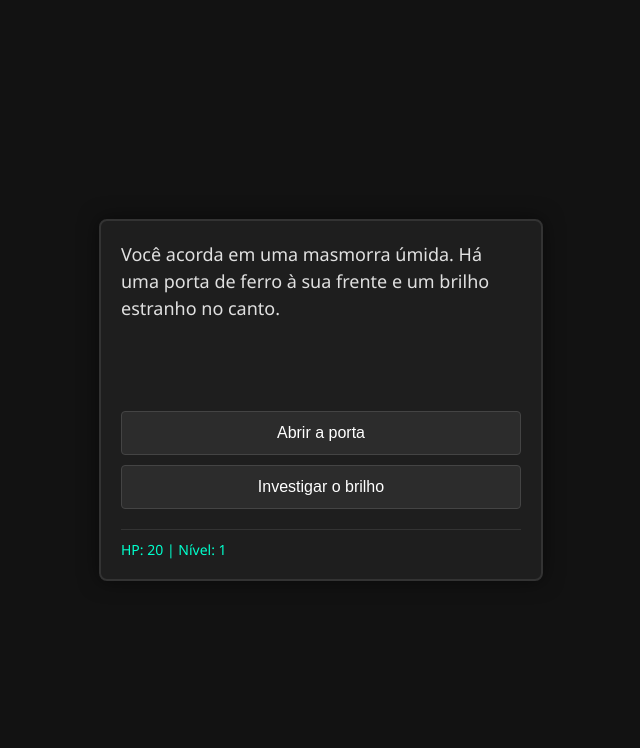
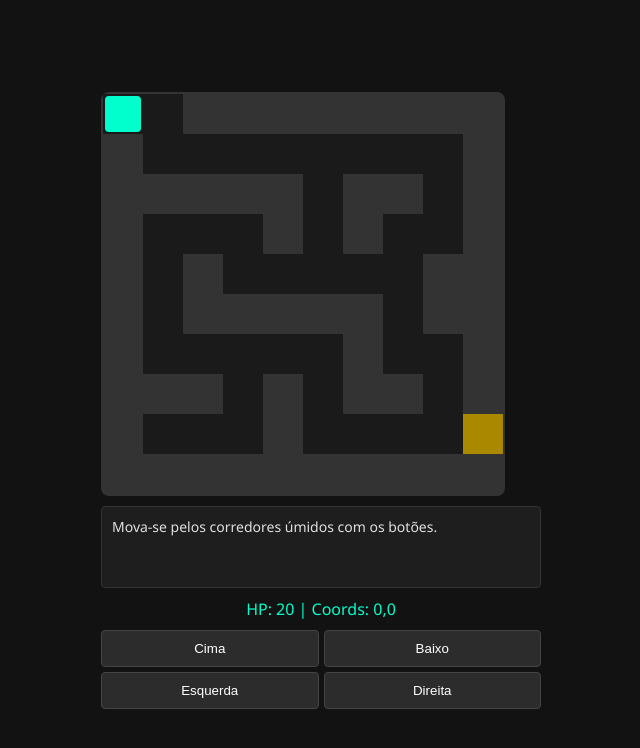
Before and after one commit to luiskirsch/luiskirsch.github.io, a plain HTML site: page rpg.html in a window 1280 px wide. Shown: the whole page, without its empty margins (319-959 px from the left). Drawn offline with Linux system fonts and the light colour scheme.

Commit message:
Update rpg.html

```diff
--- a/rpg.html
+++ b/rpg.html
@@ -2,153 +2,189 @@
 <html lang="pt-br">
 <head>
     <meta charset="UTF-8">
-    <title>RPG de Código - Exemplo</title>
+    <title>RPG 2D de Código Puro</title>
     <style>
         body {
             background-color: #121212;
             color: #e0e0e0;
-            font-family: 'Segoe UI', Tahoma, Geneva, Verdana, sans-serif;
+            font-family: 'Segoe UI', sans-serif;
             display: flex;
             justify-content: center;
             align-items: center;
             height: 100vh;
             margin: 0;
+            flex-direction: column;
         }
 
-        #game-container {
-            width: 400px;
-            background: #1e1e1e;
-            padding: 20px;
-            border-radius: 8px;
-            border: 2px solid #333;
-            box-shadow: 0 0 20px rgba(0,0,0,0.5);
-        }
-
-        #screen-text {
-            height: 150px;
-            margin-bottom: 20px;
-            font-size: 18px;
-            line-height: 1.5;
-            overflow-y: auto;
-        }
-
-        #controls {
+        /* O novo contêiner principal */
+        #game-view {
+            width: 440px;
             display: flex;
             flex-direction: column;
             gap: 10px;
+        }
+
+        /* A Grid do Mapa (10x10) */
+        #map-container {
+            width: 400px;
+            height: 400px;
+            background: #1a1a1a;
+            border: 2px solid #333;
+            border-radius: 8px;
+            display: grid;
+            grid-template-columns: repeat(10, 1fr);
+            grid-template-rows: repeat(10, 1fr);
+            position: relative; /* Para o personagem flutuar sobre ela */
+        }
+
+        /* Estilo para as paredes */
+        .wall { background-color: #333; }
+        /* Estilo para o chão */
+        .floor { background-color: #1a1a1a; }
+        /* Estilo para o objetivo (Tesouro/Porta) */
+        .goal { background-color: #aa8800; }
+
+        /* O Personagem (Um quadrado simples) */
+        #player {
+            width: 36px;
+            height: 36px;
+            background-color: #00ffcc;
+            position: absolute;
+            transition: all 0.1s ease-out; /* Efeito suave de movimento */
+            top: 2px;
+            left: 2px;
+            border-radius: 4px;
+        }
+
+        /* O Log de Texto adaptado */
+        #event-log {
+            background: #1e1e1e;
+            padding: 10px;
+            border-radius: 4px;
+            border: 1px solid #333;
+            height: 60px;
+            overflow-y: auto;
+            font-size: 14px;
+        }
+
+        /* Os Controles Adaptados */
+        #controls {
+            display: grid;
+            grid-template-columns: 1fr 1fr;
+            gap: 5px;
         }
 
         button {
             background: #2c2c2c;
             color: white;
             border: 1px solid #444;
-            padding: 12px;
+            padding: 10px;
             border-radius: 4px;
             cursor: pointer;
-            font-size: 16px;
-            transition: all 0.3s;
+            transition: all 0.2s;
         }
 
-        button:hover {
-            background: #3d3d3d;
-            border-color: #00ffcc;
-            /* Efeito de brilho que você gosta */
-            box-shadow: 0 0 10px rgba(0, 255, 204, 0.3);
-        }
+        button:hover { background: #3d3d3d; border-color: #00ffcc; }
 
-        #stats {
-            margin-top: 20px;
-            padding-top: 10px;
-            border-top: 1px solid #333;
-            font-size: 14px;
-            color: #00ffcc;
-        }
+        #stats { color: #00ffcc; text-align: center; }
     </style>
 </head>
 <body>
 
-<div id="game-container">
-    <div id="screen-text">Carregando aventura...</div>
-    <div id="controls"></div>
-    <div id="stats">HP: <span id="hp">20</span> | Nível: <span id="lvl">1</span></div>
+<div id="game-view">
+    <div id="map-container">
+        </div>
+    <div id="event-log"></div>
+    <div id="stats">HP: 20 | Coords: <span id="coords">0,0</span></div>
+    <div id="controls">
+        <button onclick="move(0, -1)">Cima</button>
+        <button onclick="move(0, 1)">Baixo</button>
+        <button onclick="move(-1, 0)">Esquerda</button>
+        <button onclick="move(1, 0)">Direita</button>
+    </div>
 </div>
 
 <script>
-    // Lógica do jogo (Baseada em Estados)
-    const gameStates = {
-        inicio: {
-            texto: "Você acorda em uma masmorra úmida. Há uma porta de ferro à sua frente e um brilho estranho no canto.",
-            botoes: [
-                { rotulo: "Abrir a porta", proximo: "corredor" },
-                { rotulo: "Investigar o brilho", proximo: "tesouro" }
-            ]
-        },
-        tesouro: {
-            texto: "Era um amuleto antigo! Você sente um poder crescendo em você. (HP Restaurado)",
-            botoes: [
-                { rotulo: "Ir para a porta", proximo: "corredor" }
-            ],
-            acao: () => { player.hp = 20; updateStats(); }
-        },
-        corredor: {
-            texto: "Um corredor longo e escuro. Você ouve passos pesados vindo em sua direção.",
-            botoes: [
-                { rotulo: "Lutar!", proximo: "combate" },
-                { rotulo: "Tentar se esconder", proximo: "esconder" }
-            ]
-        },
-        combate: {
-            texto: "Um Orc surge das sombras! Você saca sua espada.",
-            botoes: [
-                { rotulo: "Atacar (Gasta HP)", proximo: "vitoria" },
-                { rotulo: "Fugir", proximo: "inicio" }
-            ]
-        },
-        vitoria: {
-            texto: "Você derrotou o Orc! O caminho está livre para a saída.",
-            botoes: [
-                { rotulo: "Recomeçar", proximo: "inicio" }
-            ],
-            acao: () => { player.lvl++; player.hp -= 5; updateStats(); }
-        },
-        esconder: {
-            texto: "O Orc passou direto por você. Que sorte! Você encontrou uma saída secreta.",
-            botoes: [
-                { rotulo: "Recomeçar", proximo: "inicio" }
-            ]
+    // Configurações do Mapa (10x10)
+    // 0 = Chão, 1 = Parede, 2 = Objetivo
+    const mapWidth = 10;
+    const mapHeight = 10;
+    const tileSize = 40; // 400px / 10 tiles
+
+    const mapData = [
+        [0,0,1,1,1,1,1,1,1,1],
+        [1,0,0,0,0,0,0,0,0,1],
+        [1,1,1,1,1,0,1,1,0,1],
+        [1,0,0,0,1,0,1,0,0,1],
+        [1,0,1,0,0,0,0,0,1,1],
+        [1,0,1,1,1,1,1,0,1,1],
+        [1,0,0,0,0,0,1,0,0,1],
+        [1,1,1,0,1,0,1,1,0,1],
+        [1,0,0,0,1,0,0,0,0,2], // 2 é o objetivo
+        [1,1,1,1,1,1,1,1,1,1]
+    ];
+
+    // Posição inicial do jogador
+    let playerPos = { x: 0, y: 0 };
+
+    // Criar o Mapa no DOM
+    function createMap() {
+        const container = document.getElementById('map-container');
+        for (let y = 0; y < mapHeight; y++) {
+            for (let x = 0; x < mapWidth; x++) {
+                const tile = document.createElement('div');
+                tile.className = mapData[y][x] === 1 ? 'wall' : (mapData[y][x] === 2 ? 'goal' : 'floor');
+                container.appendChild(tile);
+            }
         }
-    };
 
-    let player = { hp: 20, lvl: 1 };
-
-    function updateStats() {
-        document.getElementById('hp').innerText = player.hp;
-        document.getElementById('lvl').innerText = player.lvl;
+        // Adicionar o jogador por último (para flutuar)
+        const playerDiv = document.createElement('div');
+        playerDiv.id = 'player';
+        container.appendChild(playerDiv);
     }
 
-    function renderState(stateKey) {
-        const state = gameStates[stateKey];
-        const screen = document.getElementById('screen-text');
-        const controls = document.getElementById('controls');
+    // Função para mover o jogador
+    function move(dx, dy) {
+        const newX = playerPos.x + dx;
+        const newY = playerPos.y + dy;
+        const log = document.getElementById('event-log');
 
-        // Executa ação se houver (como subir nível ou curar)
-        if (state.acao) state.acao();
+        // 1. Verificar Colisão com Bordas
+        if (newX < 0 || newX >= mapWidth || newY < 0 || newY >= mapHeight) {
+            log.innerText = "Você não pode ir por ali!";
+            return;
+        }
 
-        // Atualiza texto
-        screen.innerText = state.texto;
+        // 2. Verificar Colisão com Paredes (mapData[y][x])
+        if (mapData[newY][newX] === 1) {
+            log.innerText = "Tem uma parede aí!";
+            return;
+        }
 
-        // Limpa e cria novos botões
-        controls.innerHTML = '';
-        state.botoes.forEach(btn => {
-            const b = document.createElement('button');
-            b.innerText = btn.rotulo;
-            b.onclick = () => renderState(btn.proximo);
-            controls.appendChild(b);
-        });
+        // 3. Mover (Atualizar Coordenadas e CSS)
+        playerPos.x = newX;
+        playerPos.y = newY;
+        const playerDiv = document.getElementById('player');
+
+        // Convertemos as coordenadas da grid em pixels CSS
+        playerDiv.style.left = (playerPos.x * tileSize + 2) + 'px';
+        playerDiv.style.top = (playerPos.y * tileSize + 2) + 'px';
+
+        // 4. Atualizar o Log e Coordenadas no painel
+        log.innerText = `Andando por: [${playerPos.x}, ${playerPos.y}]`;
+        document.getElementById('coords').innerText = `${playerPos.x}, ${playerPos.y}`;
+
+        // 5. Verificar Objetivo
+        if (mapData[newY][newX] === 2) {
+            log.innerText = "Você encontrou o tesouro! Fim da demonstração.";
+        }
     }
 
-    // Iniciar o jogo
-    renderState('inicio');
+    // Inicializar
+    createMap();
+    log = document.getElementById('event-log');
+    log.innerText = "Mova-se pelos corredores úmidos com os botões.";
 </script>
 
 </body>
```
